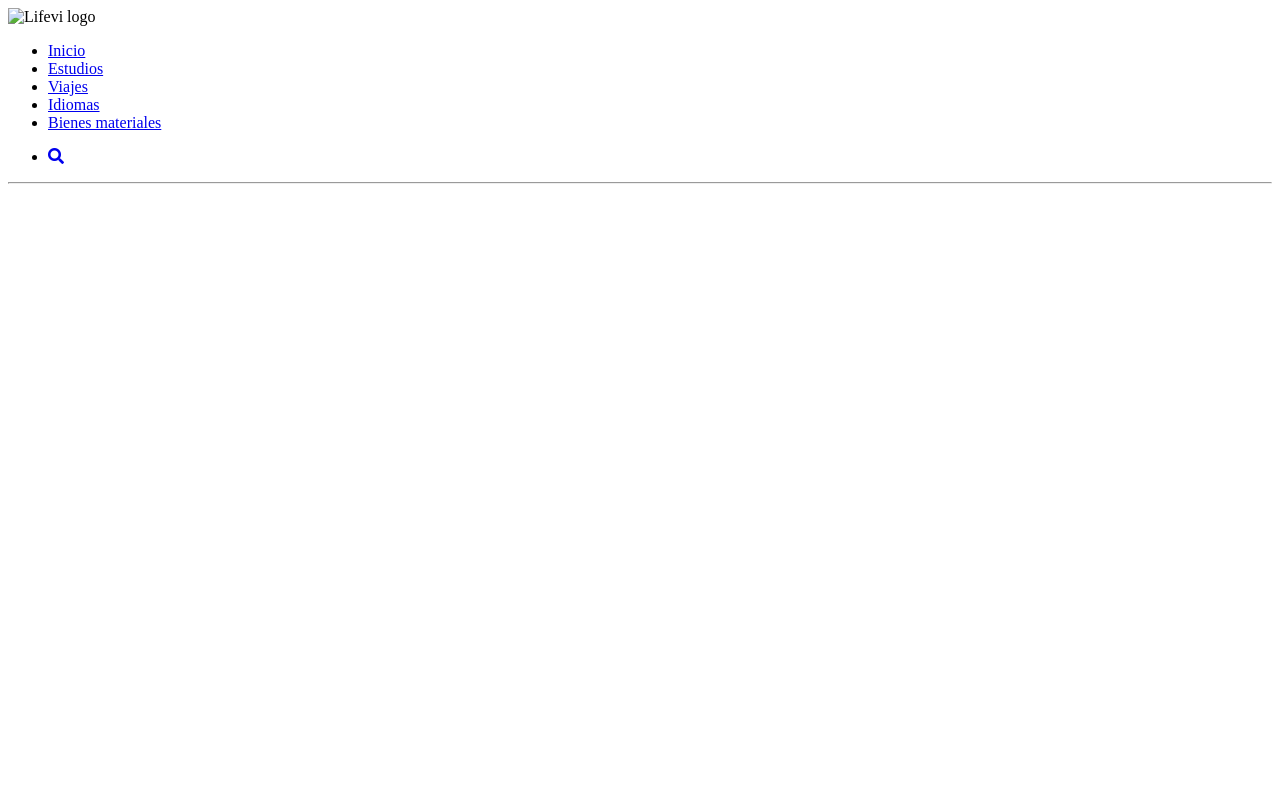
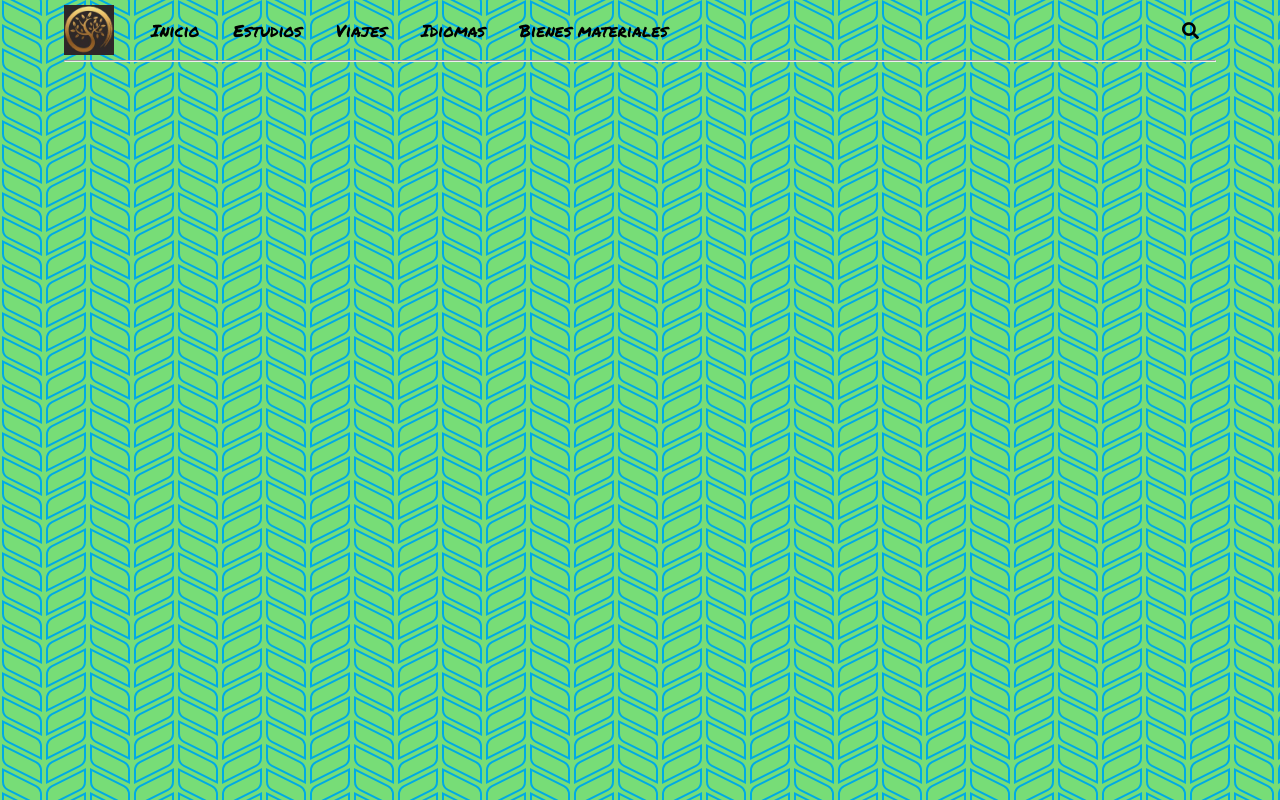
Before and after one commit to Vitoko4k/lifevi, a plain HTML site: page Link/Bienes.html in a window 1280 px wide. Drawn offline with Linux system fonts and the light colour scheme; the site is published under a folder, as on GitHub Pages, so addresses that start at the root find nothing.

Commit message:
nav listo todas las paginas

```diff
--- a/Link/Bienes.html
+++ b/Link/Bienes.html
@@ -7,7 +7,7 @@
     <!-- FONT AWESOME -->
     <link rel="stylesheet" href="https://cdnjs.cloudflare.com/ajax/libs/font-awesome/5.14.0/css/all.min.css">
     <!-- CUSTOM CSS -->
-    <link rel="stylesheet" href="/styles.css">
+    <link rel="stylesheet" href="../styles.css">
     <!-- FONT PERMANENT MARKER -->
     <link href="https://fonts.googleapis.com/css2?family=Permanent+Marker&display=swap" rel="stylesheet">
 
@@ -15,10 +15,10 @@
 <body>
     <div class="container">
         <nav class="nav-main">
-            <img src="/img/logo.jpg" alt="Lifevi logo" class="nav-brand">
+            <img src="../img/logo.jpg" alt="Lifevi logo" class="nav-brand">
             <ul class="nav-menu">
                 <li>
-                    <a href="/index.html">Inicio</a>
+                    <a href="../index.html">Inicio</a>
                 </li>
                 <li>
                     <a href="Estudios.html">Estudios</a>
```
Also changed, not shown: Link/Estudios.html (+3 -3 lines), Link/Idiomas.html (+3 -3 lines), Link/Viajes.html (+3 -3 lines).
